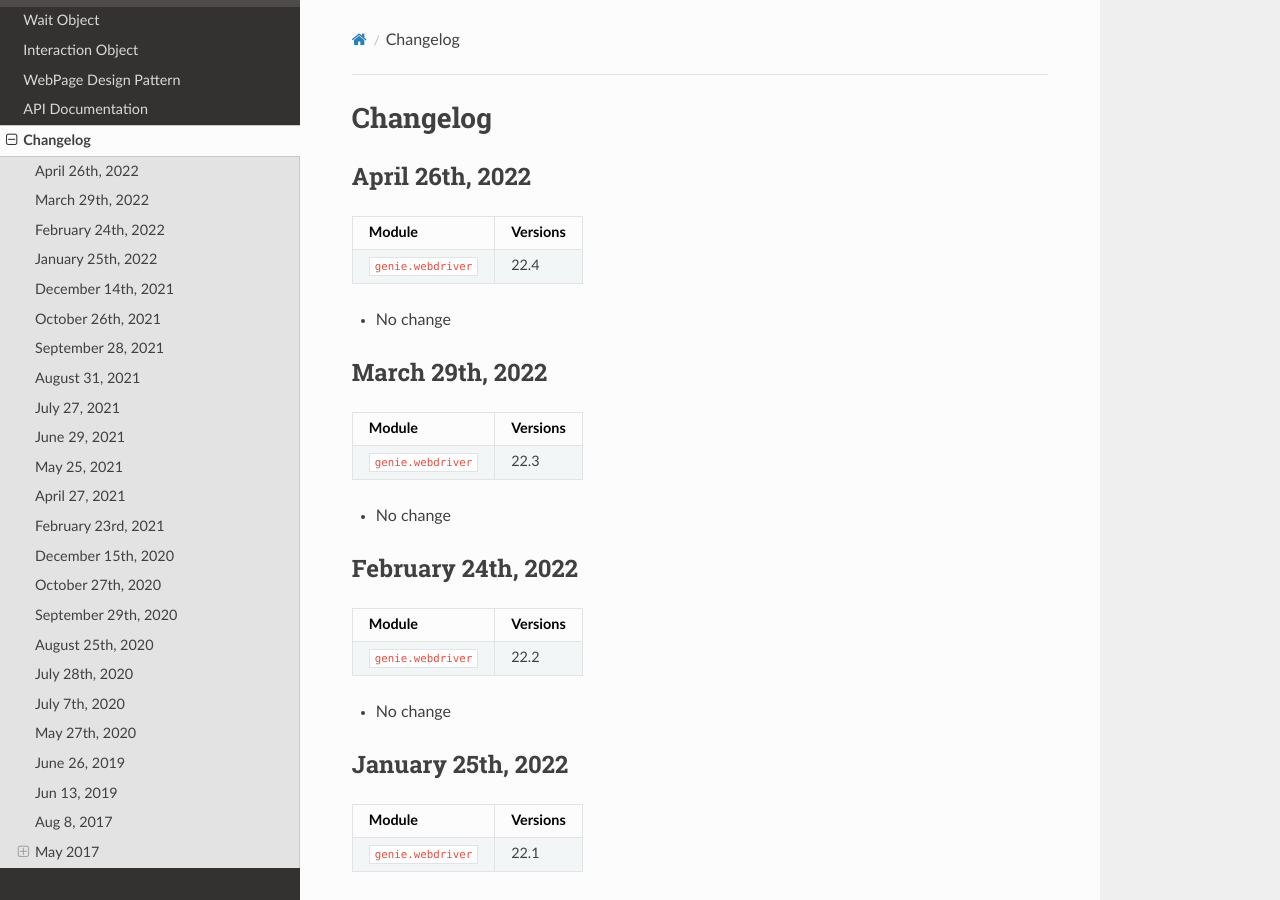
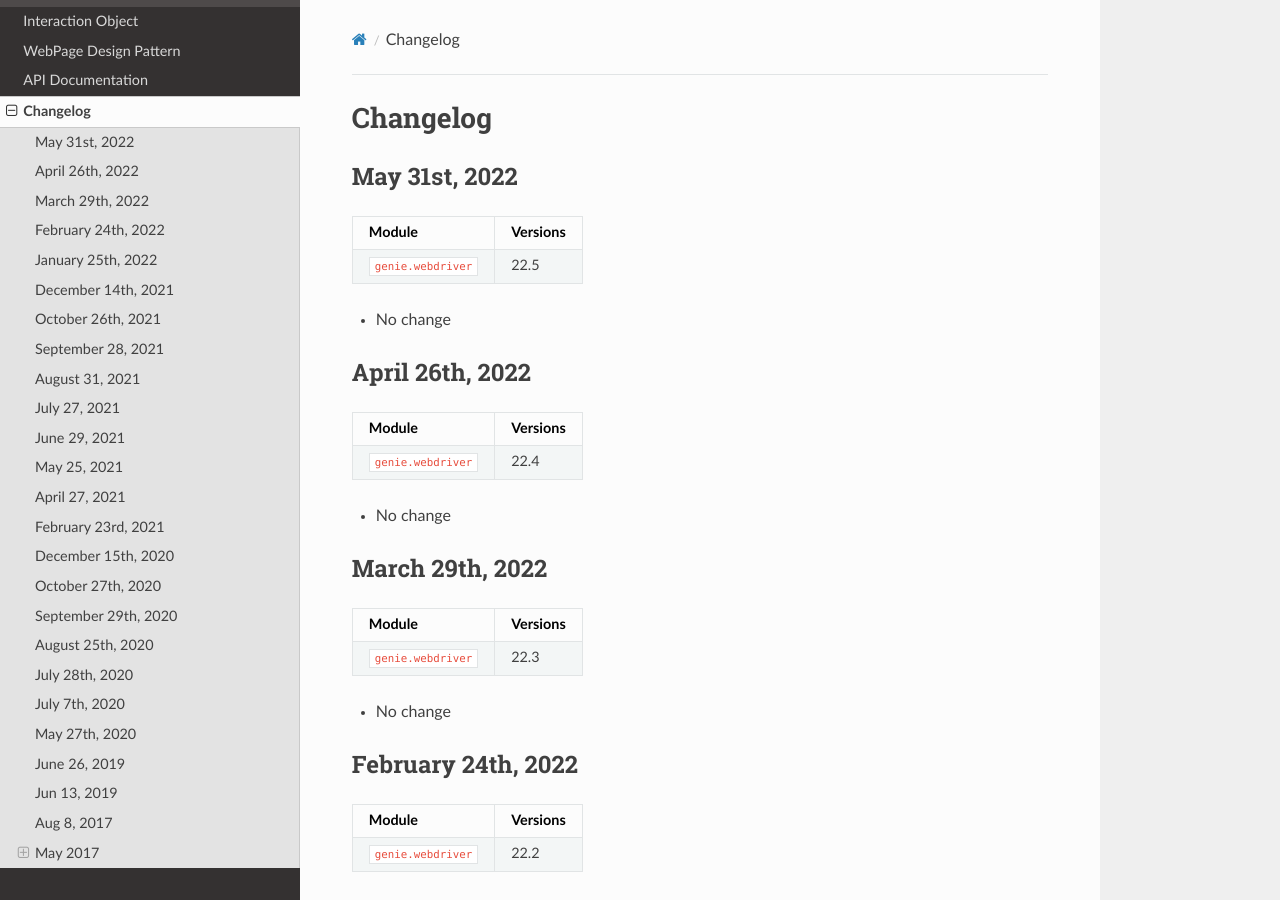
Before and after one commit to CiscoTestAutomation/geniewebdriver, a Sphinx documentation site: the page built from docs/changelog/index.rst, in a window 1280 px wide and 900 px high. Built offline with Sphinx 7.4.7 and the Read the Docs theme 2.0.0, drawn with Linux system fonts in a browser that asks for light colours.

Commit message:
Releasing v22.5

```diff
--- a/docs/changelog/index.rst
+++ b/docs/changelog/index.rst
@@ -1,5 +1,16 @@
 Changelog
 =========
+
+May 31st, 2022
+------------------
+
++-------------------------------+-------------------------------+
+| Module                        | Versions                      |
++===============================+===============================+
+| ``genie.webdriver``           | 22.5                          |
++-------------------------------+-------------------------------+
+
+- No change
 
 April 26th, 2022
 ------------------
```
Also changed, not shown: 1 other file.
